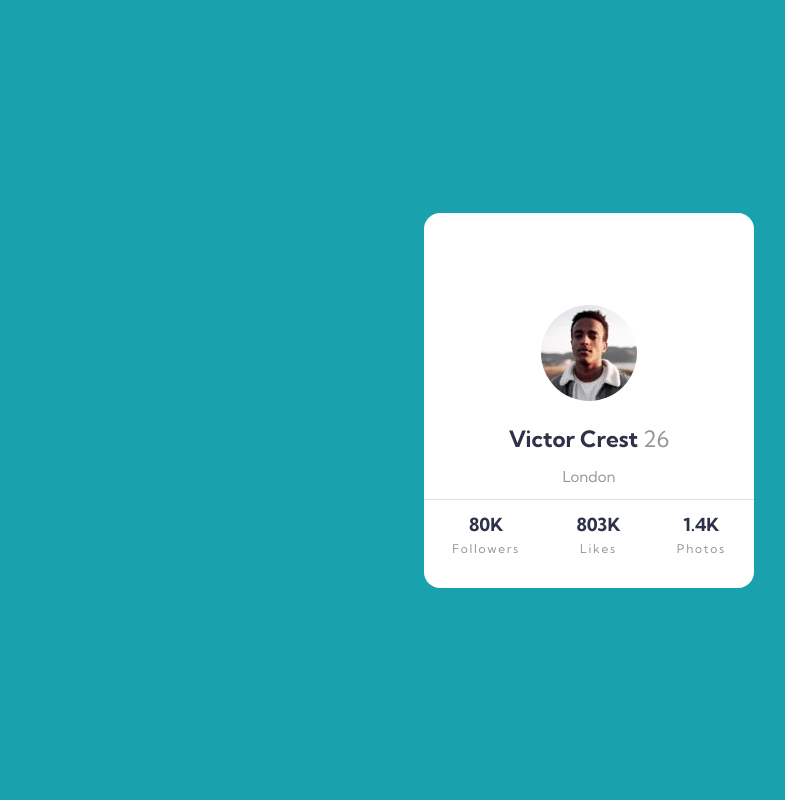
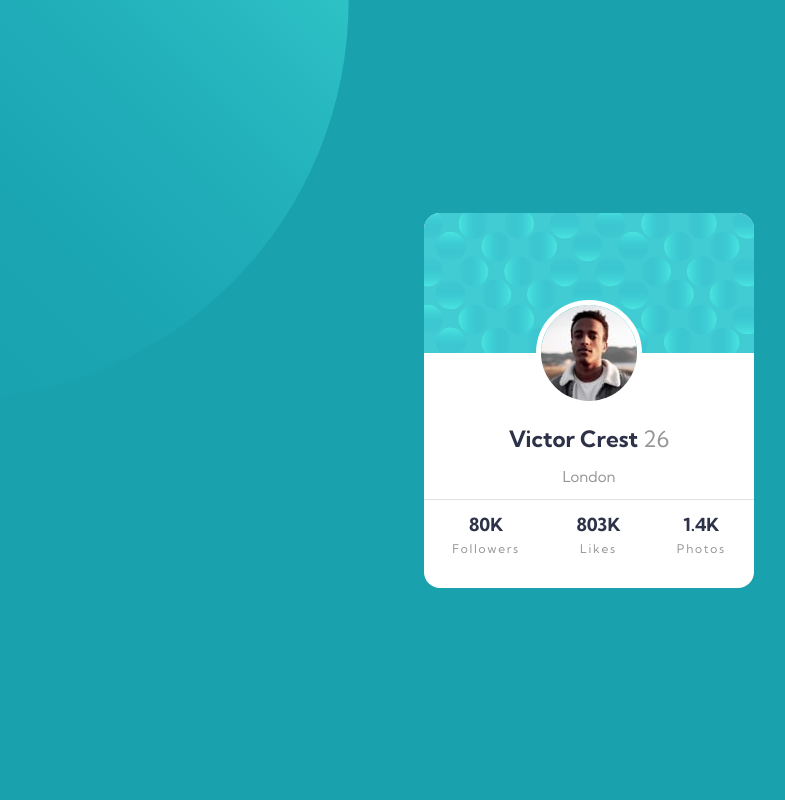
Before and after one commit to jmbodnar/profile-card, a website: page docs/index.html in a window 1280 px wide. Shown: the whole page, without its empty margins (51-836 px from the left). Drawn offline with Linux system fonts and the light colour scheme; the site is published under a folder, as on GitHub Pages, so addresses that start at the root find nothing.

Commit message:
Update image path

```diff
--- a/docs/css/scss/main.scss
+++ b/docs/css/scss/main.scss
@@ -19,7 +19,7 @@ body {
     place-items: center;
     font-family: $font-sans;
     color: $color-blue-desat;
-    background-image: url("/images/bg-pattern-top.svg"), url("/images/bg-pattern-bottom.svg");
+    background-image: url("../images/bg-pattern-top.svg"), url("../images/bg-pattern-bottom.svg");
     background-attachment: scroll;
     background-position: -400px -400px, 800px 600px;
     background-size: 800px, 1000px;
@@ -39,7 +39,7 @@ body {
     &__header {
         height: 140px;
         // background-image: url("/../../images/bg-pattern-card.svg");
-        background-image: url("/images/bg-pattern-card.svg");
+        background-image: url("../images/bg-pattern-card.svg");
         min-height: 100px;
         display: flex;
         justify-content: center;
```
Also changed, not shown: docs/css/main.css.
